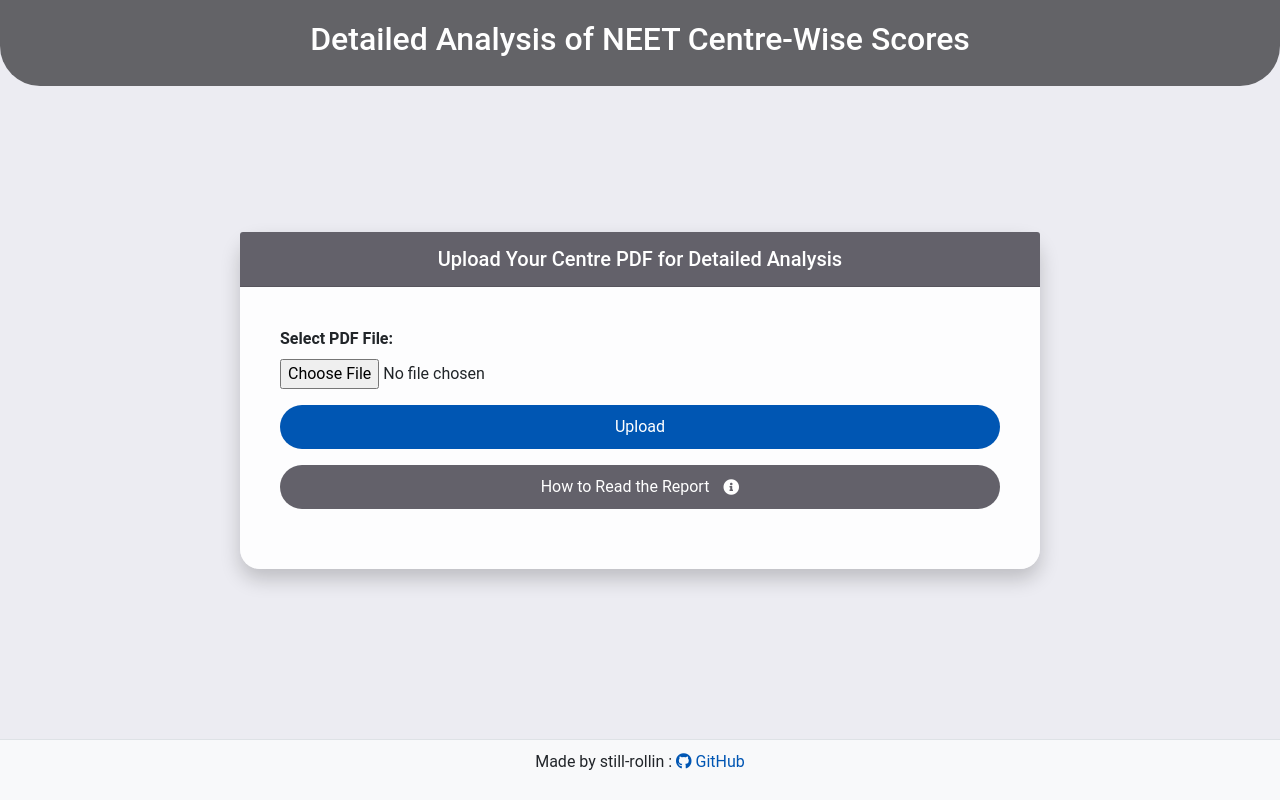
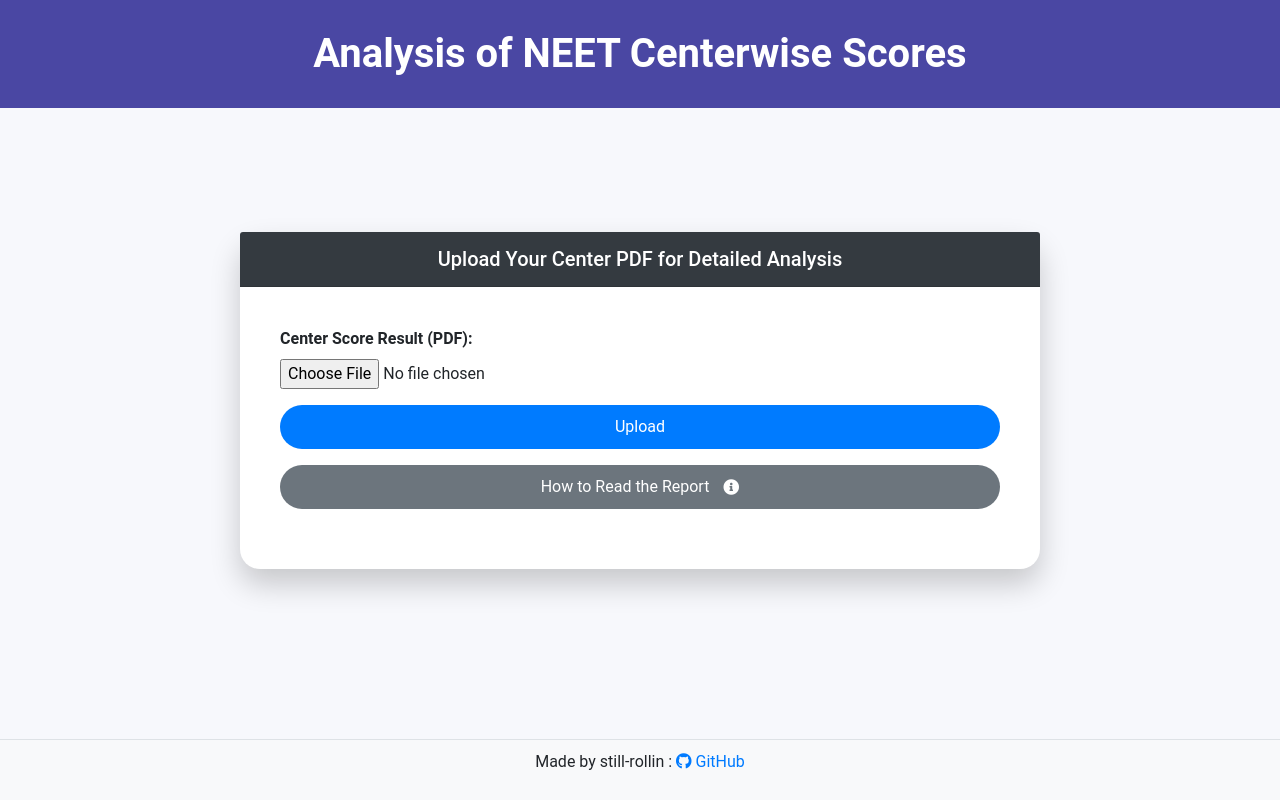
Before and after one commit to still-rollin/projectneet, a Flask app: page / in a window 1280 px wide. Run offline with Flask 3, Linux system fonts and the light colour scheme; some libraries are stand-ins or nearby versions.

Commit message:
minor styling changes

```diff
--- a/templates/index.html
+++ b/templates/index.html
@@ -12,7 +12,7 @@
     <link rel="stylesheet" href="https://cdnjs.cloudflare.com/ajax/libs/font-awesome/5.15.4/css/all.min.css">
     <style>
         body {
-            background-color: #ececf2;
+            background-color: #f7f8fc;
             font-family: 'Roboto', sans-serif;
             margin: 0;
             height: 100vh;
@@ -23,18 +23,18 @@
         }
 
         .hero {
-            background: rgba(10, 10, 14, 0.602);
+            background: #4a47a3;
             color: #ffffff;
             width: 100%;
             text-align: center;
-            padding: 20px;
+            padding: 30px;
             position: absolute;
             top: 0;
             left: 0;
-            border-radius: 0 0 40px 40px;
+            /* border-radius: 0 0 30px 30px; */
         }
 
-        .hero h1 {
+        .hero h2 {
             font-size: 2.5rem;
             font-weight: 700;
             margin: 0;
@@ -42,13 +42,13 @@
 
         .card {
             border-radius: 20px;
-            box-shadow: 0 10px 20px rgba(0, 0, 0, 0.2);
+            box-shadow: 0 15px 30px rgba(0, 0, 0, 0.2);
             border: none;
-            background: rgba(255, 255, 255, 0.9);
+            background: #ffffff;
         }
 
         .card-header {
-            background: #63616a;
+            background: #343a40;
             color: #ffffff;
             border-radius: 20px 20px 0 0;
             text-align: center;
@@ -60,7 +60,7 @@
         }
 
         .btn-primary {
-            background: #0056b3;
+            background: #007bff;
             border: none;
             border-radius: 25px;
             padding: 10px 20px;
@@ -69,12 +69,12 @@
         }
 
         .btn-primary:hover {
-            background: #004494;
+            background: #0056b3;
             transform: scale(1.05);
         }
 
         .btn-secondary {
-            background: #63616a;
+            background: #6c757d;
             border: none;
             border-radius: 25px;
             padding: 10px 20px;
@@ -84,7 +84,7 @@
         }
 
         .btn-secondary:hover {
-            background: #4a484d;
+            background: #5a6268;
             transform: scale(1.05);
         }
 
@@ -120,7 +120,7 @@
         }
 
         footer a {
-            color: #0056b3;
+            color: #007bff;
             text-decoration: none;
         }
 
@@ -141,21 +141,22 @@
 
 <body>
     <div class="hero">
-        <h2>Detailed Analysis of NEET Centre-Wise Scores</h2>
+        <h2>Analysis of NEET Centerwise Scores</h2>
     </div>
     <div class="container">
         <div class="card mx-auto" style="max-width: 800px;">
             <div class="card-header">
-                <h5 class="mb-0">Upload Your Centre PDF for Detailed Analysis</h5>
+                <h5 class="mb-0">Upload Your Center PDF for Detailed Analysis</h5>
             </div>
             <div class="card-body">
                 <form id="uploadForm" enctype="multipart/form-data" method="post">
                     <div class="form-group">
-                        <label for="file" class="font-weight-bold">Select PDF File:</label>
+                        <label for="file" class="font-weight-bold">Center Score Result (PDF):</label>
                         <input type="file" class="form-control-file" id="file" name="file" accept=".pdf" required>
                     </div>
                     <button type="submit" class="btn btn-primary btn-lg btn-block">Upload</button>
-                    <a href="{{ url_for('static', filename='readpdf.html') }}" class="btn btn-secondary btn-lg btn-block mt-3">
+                    <a href="{{ url_for('static', filename='readpdf.html') }}"
+                        class="btn btn-secondary btn-lg btn-block mt-3">
                         How to Read the Report
                         <i class="fas fa-info-circle info-icon"></i>
                     </a>
@@ -171,8 +172,15 @@
 
     <!-- Footer -->
     <footer>
-        <p>Made by still-rollin : <a href="https://github.com/still-rollin" target="_blank"><i class="fab fa-github"></i> GitHub</a></p>
+        <p>Made by still-rollin : <a href="https://github.com/still-rollin" target="_blank"><i
+                    class="fab fa-github"></i> GitHub</a></p>
     </footer>
+
+    <!-- Bootstrap JS and dependencies -->
+    <script src="https://code.jquery.com/jquery-3.5.1.slim.min.js"></script>
+    <script src="https://cdn.jsdelivr.net/npm/@popperjs/core@2.5.3/dist/umd/popper.min.js"></script>
+    <script src="https://stackpath.bootstrapcdn.com/bootstrap/4.5.2/js/bootstrap.min.js"></script>
+</body>
 
 <!-- jQuery and Bootstrap JS -->
 <script src="https://code.jquery.com/jquery-3.5.1.min.js"></script>
@@ -182,7 +190,7 @@
 <script async src="https://www.googletagmanager.com/gtag/js?id=G-LTRC3LBF04"></script>
 <script>
     window.dataLayer = window.dataLayer || [];
-        function gtag(){dataLayer.push(arguments);}
+    function gtag() { dataLayer.push(arguments); }
     gtag('js', new Date());
 
     gtag('config', 'G-LTRC3LBF04');
```
Lines whose indentation alone changed are shown as unchanged.
